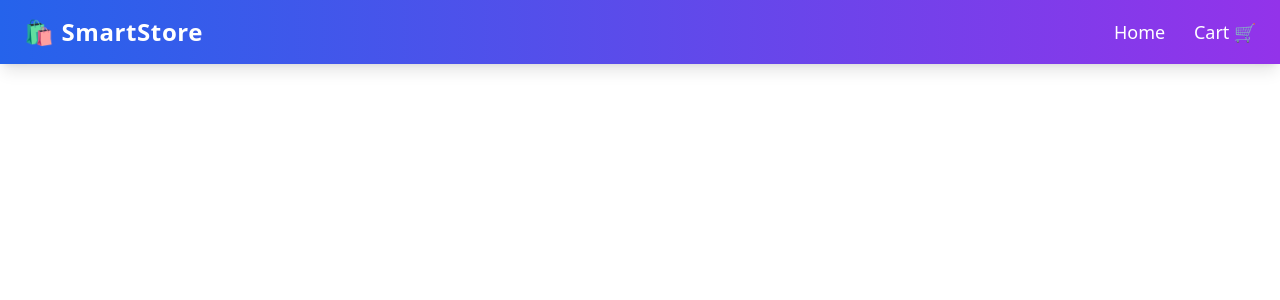
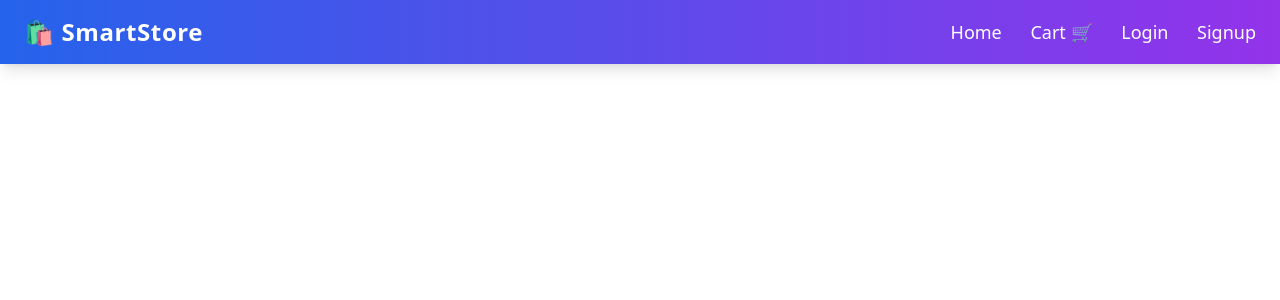
Before and after one commit to raveeshajayamaha/smartstore, a Vue app: page /cart in a window 1280 px wide. Shown: the top 300 px of the page. Built offline with nearby package versions, Linux system fonts and the light colour scheme.

Commit message:
make buy now button, signup and login button

```diff
--- a/src/components/Navbar.vue
+++ b/src/components/Navbar.vue
@@ -21,6 +21,15 @@
 >
   Cart 🛒
 </a>
+
+   <span class="hover:text-yellow-300 cursor-pointer">
+        Login
+      </span>
+
+       <span class="hover:text-yellow-300 cursor-pointer">
+        Signup
+      </span>
+
     </div>
 
   </nav>
--- a/src/components/ProductCard.vue
+++ b/src/components/ProductCard.vue
@@ -2,10 +2,17 @@
 import type { Product } from "../types/product"
 import { useCart } from "../store/cart"
 
-defineProps<{
+
+const { product } = defineProps<{
   product: Product
 }>()
+
+
 const { addToCart } = useCart()
+
+const buyNow = () => {
+  addToCart(product)
+}
 </script>
 
 <template>
@@ -19,6 +26,7 @@ const { addToCart } = useCart()
     <p class="text-green-600">
       ${{ product.price }}
     </p>
+
 <div class="mt-2 text-blue-600 text-sm font-medium cursor-pointer hover:underline">
   View
 </div>
@@ -29,5 +37,10 @@ const { addToCart } = useCart()
 >
   Add to Cart
 </button>
+
+<button @click="buyNow">
+  ⚡ Buy Now
+</button>
+
   </div>
 </template>
```
